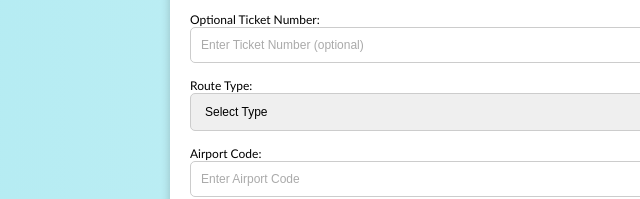
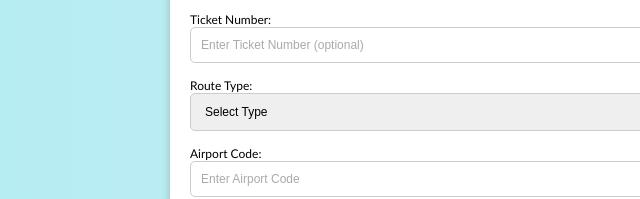
Before and after one commit to ancientjhyuk/Tracker2, a plain HTML site: page index.html in a window 1280 px wide. Shown: the part 207-406 px from the top of the page, 0-640 px from the left. Drawn offline with Linux system fonts and the light colour scheme.

Commit message:
Update index.html

```diff
--- a/index.html
+++ b/index.html
@@ -31,7 +31,7 @@
                 </div>
 
                 <div class="form-group">
-                    <label for="ticketNumber">Optional Ticket Number:</label>
+                    <label for="ticketNumber"> Ticket Number:</label>
                     <input type="text" id="ticketNumber" placeholder="Enter Ticket Number (optional)">
                 </div>
 
```
